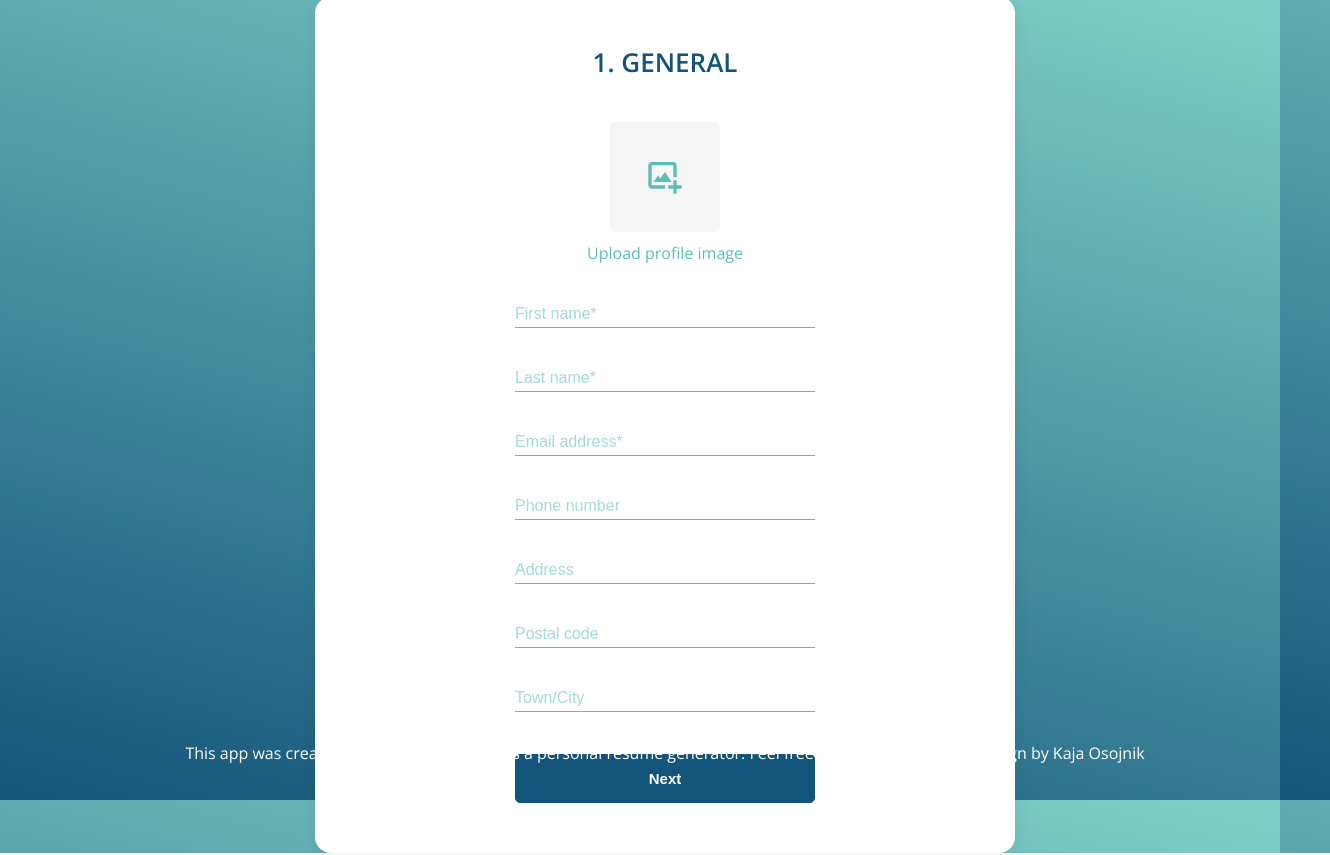
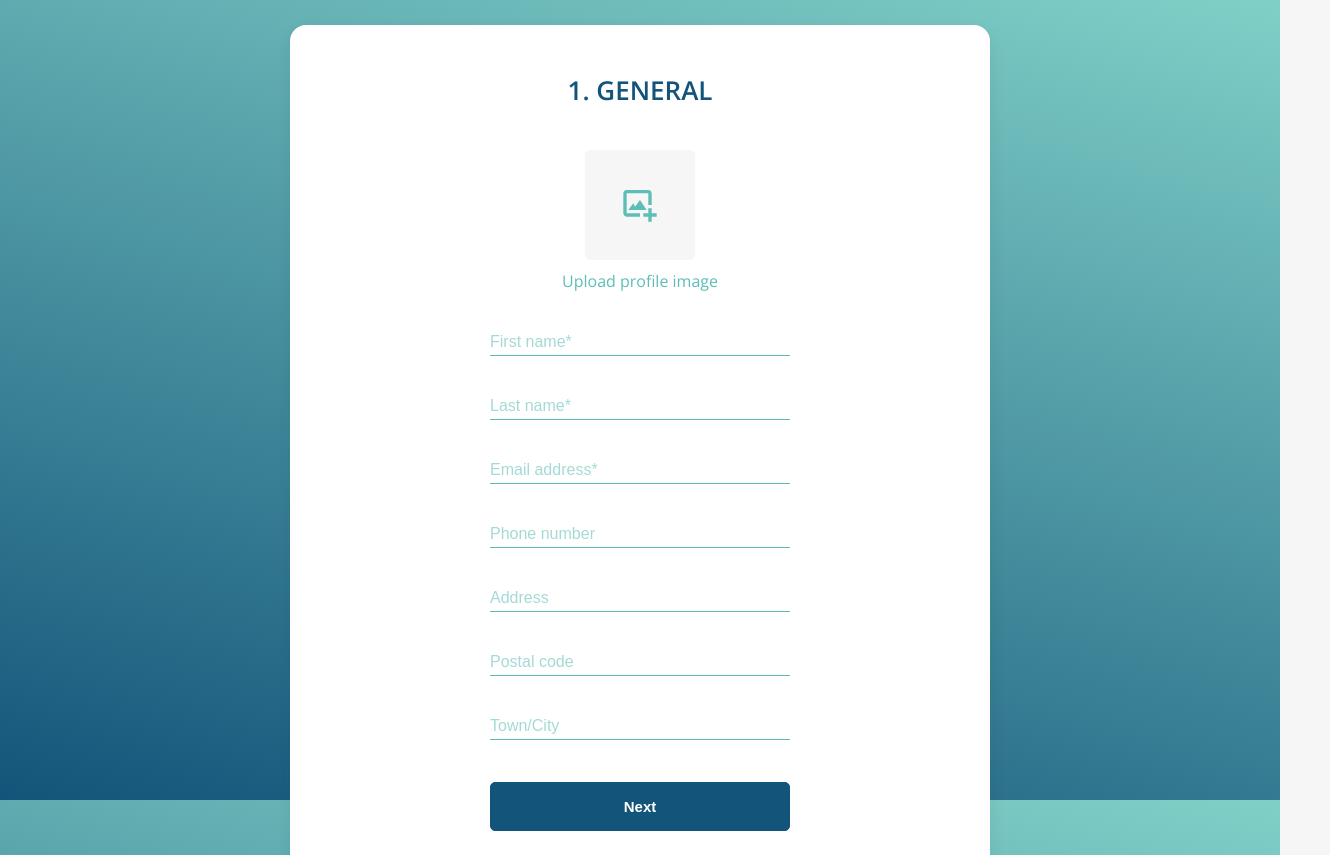
Before and after one commit to BenjaminOsojnik/resume-app, a React (Create React App) app: page / in a window 1280 px wide. Shown: the top 855 px of the page, 1330 px wide, since content can reach past the window. Built offline with nearby package versions, Linux system fonts and the light colour scheme.

Commit message:
Footer css

```diff
--- a/src/App.css
+++ b/src/App.css
@@ -19,17 +19,12 @@ h2{
 }
 
 .main-wrapper{
-    width: 100%;
     display: flex;
     justify-content: center;
     align-items: center;
-    min-height: 100vh;
     padding: 25px;
 }
 
-.main-wrapper-basic{
-    height: 100vh;
-}
 
 .main{
     width: 100%;
@@ -355,7 +350,8 @@ input[type="checkbox" i] {
 }
 
 .footer{
-    position: fixed;
-    bottom: 20px;
+    display:flex;
+    justify-content: center;
+    text-align: center;
     color: white;
 }
--- a/src/forms/AdvancedResumeForm.tsx
+++ b/src/forms/AdvancedResumeForm.tsx
@@ -27,6 +27,7 @@ const AdvancedResumeForm = () => {
     const isSkillFormVisible = useSelector((state:TRootReducer) => state.globalState.isSkillFormVisible)
 
     return (
+        <div>
             <div className="main-wrapper">
                 <div className="main main-experience">
                     <form onSubmit={e => { e.preventDefault() }}>
@@ -93,6 +94,8 @@ const AdvancedResumeForm = () => {
                         <button onClick={() => history.push('../export2pdf')} className="next-btn">Next</button>
                     </form>
                 </div>
+
+            </div>
             <Footer />
         </div>
 
--- a/src/forms/BasicResumeForm.tsx
+++ b/src/forms/BasicResumeForm.tsx
@@ -37,6 +37,7 @@ const BasicResumeForm = () => {
 
 
     return (
+        <div>
             <div className="main-wrapper main-wrapper-basic">
                 <div className="main">
                     <h2>1. GENERAL</h2>
@@ -120,6 +121,7 @@ const BasicResumeForm = () => {
                         <button className="next-btn" onClick={handleSubmit}>Next</button>
                     </form>
                 </div>
+            </div>
             <Footer />
         </div>
 
--- a/src/pages/Export2PdfPage.tsx
+++ b/src/pages/Export2PdfPage.tsx
@@ -321,6 +321,7 @@ const Export2PdfPage = () => {
     }
 
     return (
+        <div>
             <div className="main-wrapper">
                 <div className="main">
                     <div id="preview">
@@ -331,6 +332,7 @@ const Export2PdfPage = () => {
                             <button onClick={() => generatePDF('download')} className="next-btn"><FiDownload />Download .pdf</button>
                     </div>
                 </div>
+            </div>
             <Footer />
          </div>
     )
```
Also changed, not shown: 1 other file (tests, documents, lock files or other folders). Lines whose indentation alone changed are shown as unchanged.
